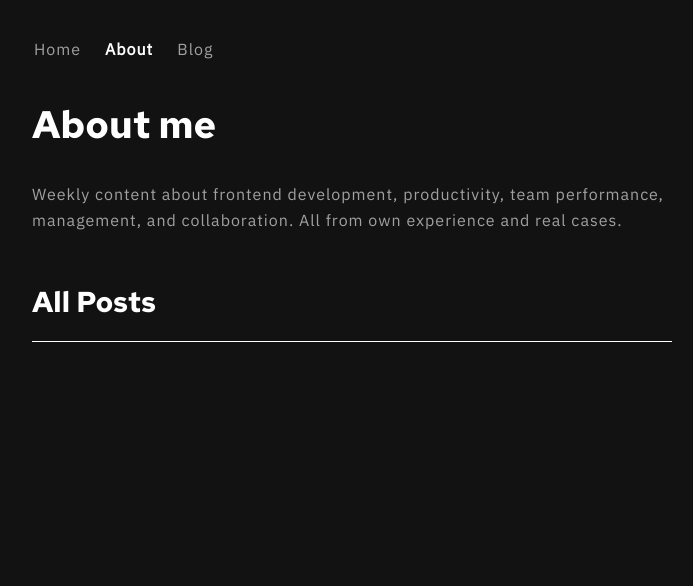
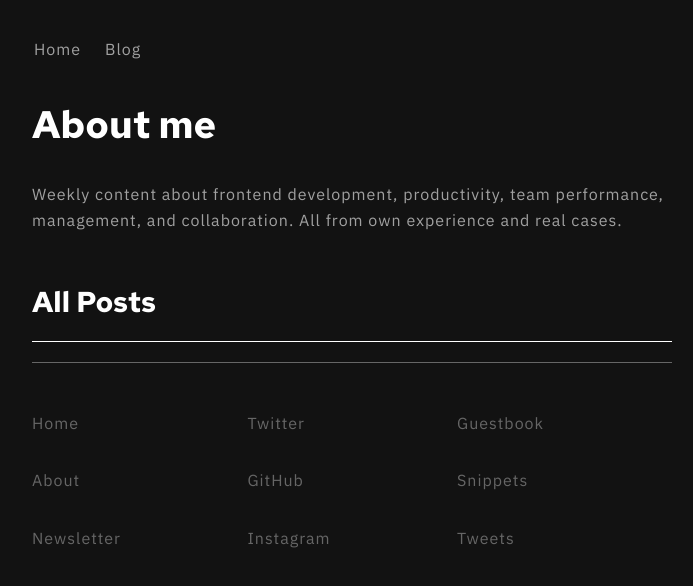
Before and after one commit to kirillkurko/kkurko.dev, a Next.js app: page /about in a window 1280 px wide. Shown: the top 586 px of the page, without its empty margins (288-981 px from the left). Built offline with nearby package versions, Linux system fonts and the light colour scheme; a web font is replaced by a local one.

Commit message:
Footer component implemented

```diff
--- a/src/components/Container/index.tsx
+++ b/src/components/Container/index.tsx
@@ -1,6 +1,7 @@
 import React from 'react';
 import NavBar from '@components/NavBar';
 import { Wrapper, Main } from './atoms';
+import Footer from '@components/Footer';
 
 interface Props {
   children: React.ReactNode;
@@ -11,6 +12,7 @@ const Container = ({ children }: Props) => {
     <Wrapper>
       <NavBar />
       <Main>{children}</Main>
+      <Footer />
     </Wrapper>
   );
 };
--- /dev/null
+++ b/src/components/ExternalLink/index.tsx
@@ -0,0 +1,17 @@
+import React from 'react';
+import { Link } from '@components/atoms';
+
+interface Props {
+  href: string;
+  children: React.ReactNode;
+}
+
+const ExternalLink = ({ href, children }: Props) => {
+  return (
+    <Link target='_blank' rel='noopener noreferrer' href={href}>
+      {children}
+    </Link>
+  );
+};
+
+export default ExternalLink;
--- /dev/null
+++ b/src/components/Footer/atoms.ts
@@ -0,0 +1,34 @@
+import styled from 'styled-components';
+
+export const Wrapper = styled.footer`
+  display: flex;
+  flex-direction: column;
+  justify-content: center;
+  align-items: start;
+  margin-bottom: 2rem;
+  padding: 0 10px;
+`;
+
+export const Line = styled.hr`
+  width: 100%;
+  height: 0.5px;
+  margin: 0 0 2rem 0;
+  background-color: rgb(102, 102, 102);
+  border: none;
+`;
+
+export const ColumnsWrapper = styled.div`
+  width: 80%;
+  display: flex;
+  flex-direction: row;
+  justify-content: space-between;
+
+  @media (max-width: 600px) {
+    flex-direction: column;
+  }
+`;
+
+export const Column = styled.div`
+  display: flex;
+  flex-direction: column;
+`;
--- /dev/null
+++ b/src/components/Footer/index.tsx
@@ -0,0 +1,61 @@
+import NextLink from 'next/link';
+import { Paragraph, Link } from '@components/atoms';
+import ExternalLink from '@components/ExternalLink';
+import { Wrapper, Line, ColumnsWrapper, Column } from './atoms';
+
+const Footer = () => {
+  return (
+    <Wrapper>
+      <Line />
+      <ColumnsWrapper>
+        <Column>
+          <NextLink href='/'>
+            <Link>
+              <Paragraph>Home</Paragraph>
+            </Link>
+          </NextLink>
+          <NextLink href='/about'>
+            <Link>
+              <Paragraph>About</Paragraph>
+            </Link>
+          </NextLink>
+          <NextLink href='/newsletter'>
+            <Link>
+              <Paragraph>Newsletter</Paragraph>
+            </Link>
+          </NextLink>
+        </Column>
+        <Column>
+          <ExternalLink href='https://twitter.com/kirillkurko'>
+            <Paragraph>Twitter</Paragraph>
+          </ExternalLink>
+          <ExternalLink href='https://github.com/kirillkurko'>
+            <Paragraph>GitHub</Paragraph>
+          </ExternalLink>
+          <ExternalLink href='https://www.instagram.com/aqwergqwec/'>
+            <Paragraph>Instagram</Paragraph>
+          </ExternalLink>
+        </Column>
+        <Column>
+          <NextLink href='/guestbook'>
+            <Link>
+              <Paragraph>Guestbook</Paragraph>
+            </Link>
+          </NextLink>
+          <NextLink href='/snippets'>
+            <Link>
+              <Paragraph>Snippets</Paragraph>
+            </Link>
+          </NextLink>
+          <NextLink href='/tweets'>
+            <Link>
+              <Paragraph>Tweets</Paragraph>
+            </Link>
+          </NextLink>
+        </Column>
+      </ColumnsWrapper>
+    </Wrapper>
+  );
+};
+
+export default Footer;
--- a/src/components/Hero/atoms.ts
+++ b/src/components/Hero/atoms.ts
@@ -10,7 +10,6 @@ export const Wrapper = styled.section`
   @media (max-width: 1200px) {
     height: auto;
     overflow: auto;
-    padding-bottom: 5rem;
   }
 `;
 
--- a/src/components/NavBar/index.tsx
+++ b/src/components/NavBar/index.tsx
@@ -6,7 +6,7 @@ const NavBar = () => {
     <Wrapper className='ml-[-0.60rem]'>
       {/*//<MobileMenu />*/}
       <NavItem href='/' text='Home' />
-      <NavItem href='/about' text='About' />
+      {/*<NavItem href='/about' text='About' />*/}
       <NavItem href='/blog' text='Blog' />
     </Wrapper>
   );
--- a/src/components/atoms.ts
+++ b/src/components/atoms.ts
@@ -58,3 +58,19 @@ export const BorderBlock = styled.div`
     border-radius: inherit;
     background: linear-gradient(180deg, #e16c0d 0%, #ffe445 100%);
 `;
+
+export const Link = styled.a`
+  cursor: pointer;
+
+  p {
+    transition-property: color;
+    transition-timing-function: cubic-bezier(0.4, 0, 0.2, 1);
+    transition-duration: 150ms;
+
+    color: rgb(102, 102, 102);
+
+    &:hover {
+      color: rgb(69, 69, 69);
+    }
+  }
+`;
--- a/src/pages/index.tsx
+++ b/src/pages/index.tsx
@@ -1,10 +1,10 @@
 import Hero from '@components/Hero';
-import SocialMedia from '@components/SocialMedia';
+// import SocialMedia from '@components/SocialMedia';
 
 const Home = () => {
   return (
     <>
-      <SocialMedia />
+      {/*<SocialMedia />*/}
       <Hero />
     </>
   );
```
